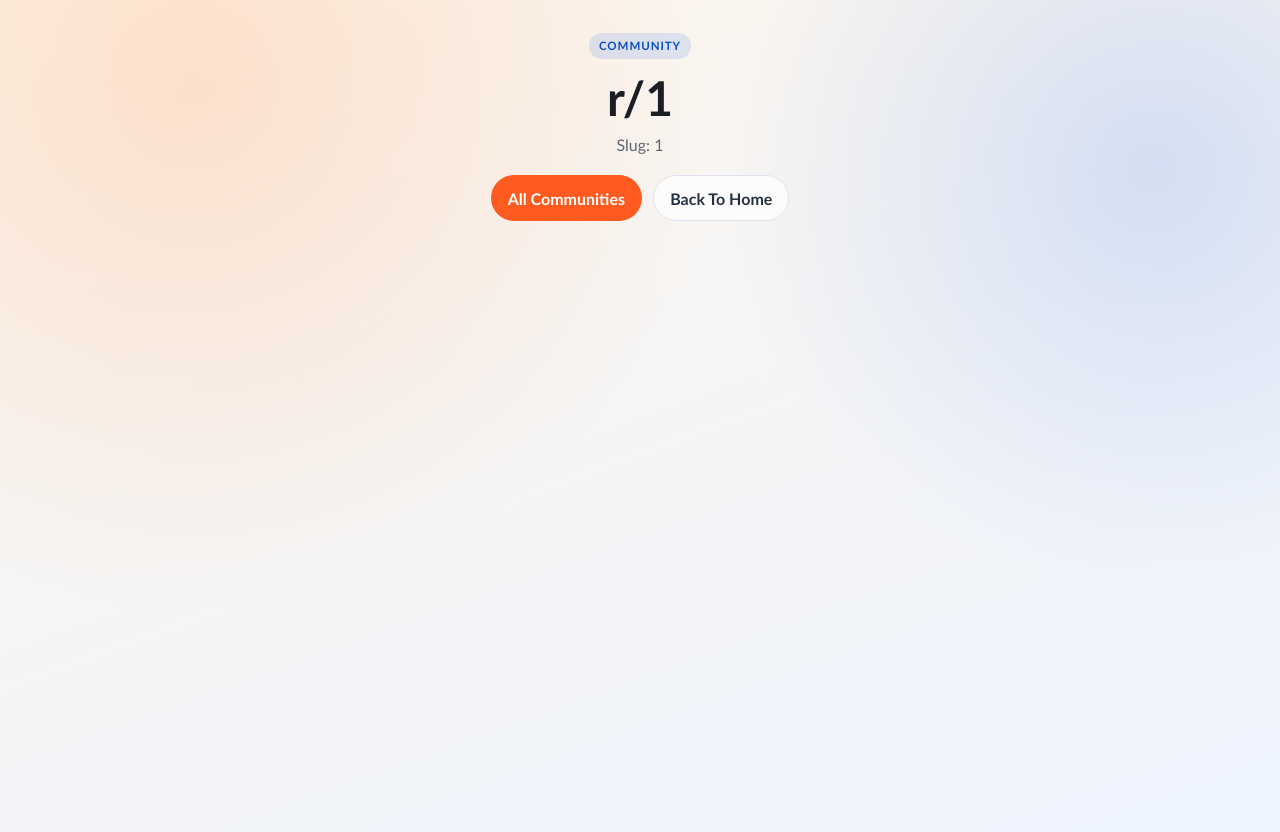
After one commit to sKumal2/Django_server, a Django app: page /communities/1/ in a window 1280 px wide. The commit adds this page. Run offline with Django 4.2, Linux system fonts and the light colour scheme; parts of the project's set-up code (start-up, migrations or seed data) failed here and were passed over.

Commit message:
Add reusable community template with slug-based content

```diff
--- /dev/null
+++ b/communities/templates/communities/base_community.html
@@ -0,0 +1,23 @@
+{% load static %}
+<!DOCTYPE html>
+<html lang="en">
+<head>
+    <meta charset="UTF-8">
+    <meta name="viewport" content="width=device-width, initial-scale=1.0">
+    <title>{% block title %}{{ community_name }} - Reddit Communities{% endblock %}</title>
+    <link rel="stylesheet" href="{% static 'communities/css/style.css' %}">
+</head>
+<body>
+    <header class="hero">
+        <p class="eyebrow">COMMUNITY</p>
+        <h1>{{ community_name }}</h1>
+        <p class="subtext">Slug: {{ slug }}</p>
+        <div class="hero-actions">
+            <a class="btn btn-primary" href="/communities/">All Communities</a>
+            <a class="btn btn-ghost" href="/">Back To Home</a>
+        </div>
+    </header>
+
+    {% block community_content %}{% endblock %}
+</body>
+</html>
--- /dev/null
+++ b/communities/templates/communities/detail.html
@@ -0,0 +1,19 @@
+{% extends 'communities/base_community.html' %}
+
+{% block community_content %}
+{% if posts %}
+<main class="community-feed">
+    {% for post in posts %}
+    <article class="community-post">
+        <p class="post-meta">Posted by u/{{ post.author }} • {{ post.time }}</p>
+        <h2>{{ post.title }}</h2>
+        <p>{{ post.body }}</p>
+        <div class="post-stats">
+            <span>{{ post.upvotes }} upvotes</span>
+            <span>{{ post.comments }} comments</span>
+        </div>
+    </article>
+    {% endfor %}
+</main>
+{% endif %}
+{% endblock %}
--- a/communities/urls.py
+++ b/communities/urls.py
@@ -4,5 +4,6 @@ from . import views
 
 urlpatterns = [
     path('communities/', views.communities, name='communities'),
+    path('communities/<slug:slug>/', views.community_detail, name='community_detail'),
 
 ]
--- a/communities/views.py
+++ b/communities/views.py
@@ -3,3 +3,41 @@ from django.shortcuts import render
 # Create your views here.
 def communities(request):
     return render(request, 'communities/index.html')
+
+
+def community_detail(request, slug):
+    hardcoded_posts = {
+        'javascript': [
+            {
+                'title': 'What JavaScript feature changed the way you code?',
+                'author': 'scriptwizard',
+                'time': '2h ago',
+                'body': 'Optional chaining and nullish coalescing made my frontend code cleaner and safer.',
+                'upvotes': '3.9k',
+                'comments': 412,
+            },
+            {
+                'title': 'Built a tiny state manager in 60 lines',
+                'author': 'frontendfox',
+                'time': '5h ago',
+                'body': 'I made a lightweight store for side projects and it feels surprisingly fast.',
+                'upvotes': '1.7k',
+                'comments': 128,
+            },
+            {
+                'title': 'Async/await debugging tips that save hours',
+                'author': 'asyncnomad',
+                'time': '9h ago',
+                'body': 'Use structured logging around await boundaries to track race conditions quickly.',
+                'upvotes': '980',
+                'comments': 74,
+            },
+        ]
+    }
+
+    context = {
+        'slug': slug,
+        'community_name': f"r/{slug}",
+        'posts': hardcoded_posts.get(slug, []),
+    }
+    return render(request, 'communities/detail.html', context)
```
Also changed, not shown: communities/static/communities/css/style.css (+49 -0 lines), home/templates/home/index.html (+5 -5 lines).
